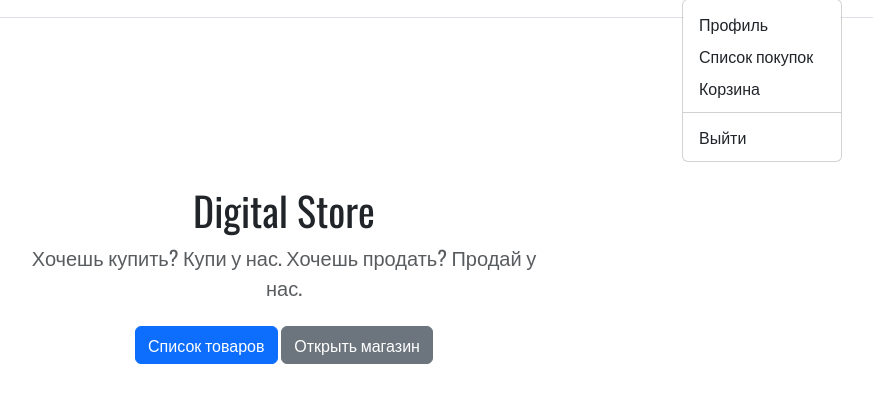
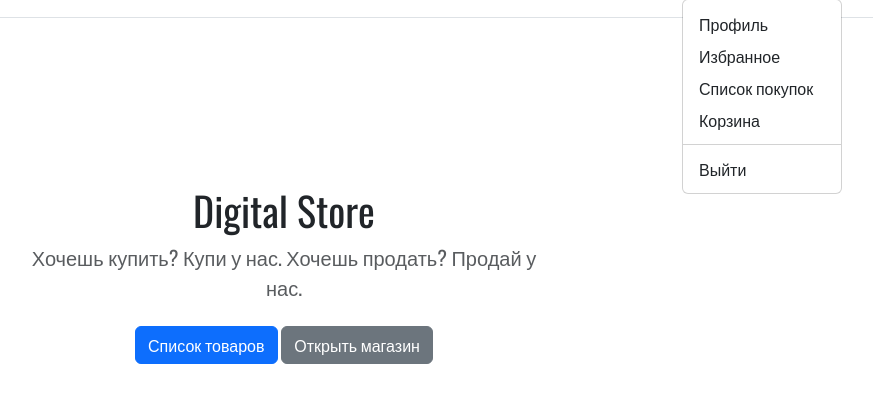
Before and after one commit to Timoha23/django_digital_store, a Django app: page / in a window 1280 px wide, after a click that opens the changed part. Shown: the part 55-448 px from the top of the page, without its empty margins (356-1229 px from the left). Run offline with Django 4.2, Linux system fonts and the light colour scheme; a user stored in the database is signed in; tables that the repository leaves empty hold one stand-in row (values such as "Sample post"); grey boxes marked "Sample" are stand-in pictures; some libraries are stand-ins or nearby versions.

Commit message:
добавлена кнопка добавления в избранное + страница на избранное

```diff
--- a/digital_store/templates/includes/card.html
+++ b/digital_store/templates/includes/card.html
@@ -55,7 +55,22 @@
                         </button>
                       </a>
                     {% else %}
-                      <span>Нет в наличии</span>
+                      <div style="margin-right:10px">
+                        <span>Нет в наличии</span>
+                      </div>
+                    {% endif %}
+                    {% if product.favorite.exists %}
+                      <a href="{% url 'users:remove_from_favorite' product.id %}">
+                        <button style="position: relative" type="button" class="btn btn-danger btn-sm me-1 mb-2" data-mdb-toggle="tooltip" title="В избранном">
+                          <i class="fa-solid fa-heart"></i>
+                        </button>
+                      </a>
+                    {% else %}
+                      <a href="{% url 'users:add_to_favorite' product.id %}">
+                        <button style="position: relative" type="button" class="btn btn-outline-danger btn-sm me-1 mb-2" data-mdb-toggle="tooltip" title="В избранное">
+                          <i class="fa-regular fa-heart"></i>
+                        </button>
+                      </a>
                     {% endif %}
                   </div>
                 </div>
--- a/digital_store/templates/includes/header.html
+++ b/digital_store/templates/includes/header.html
@@ -39,6 +39,7 @@
             </a>
             <ul class="dropdown-menu text-small" aria-labelledby="dropdownUser1" style="">
             <li><a class="dropdown-item" href="#">Профиль</a></li>
+            <li><a class="dropdown-item" href="{% url 'users:favorites' %}">Избранное</a></li>
             <li><a class="dropdown-item" href="{% url 'users:orders' %}">Список покупок</a></li>
             <li><a class="dropdown-item" href="{% url 'cart:cart' %}">Корзина</a></li>
             <li><hr class="dropdown-divider"></li>
```
